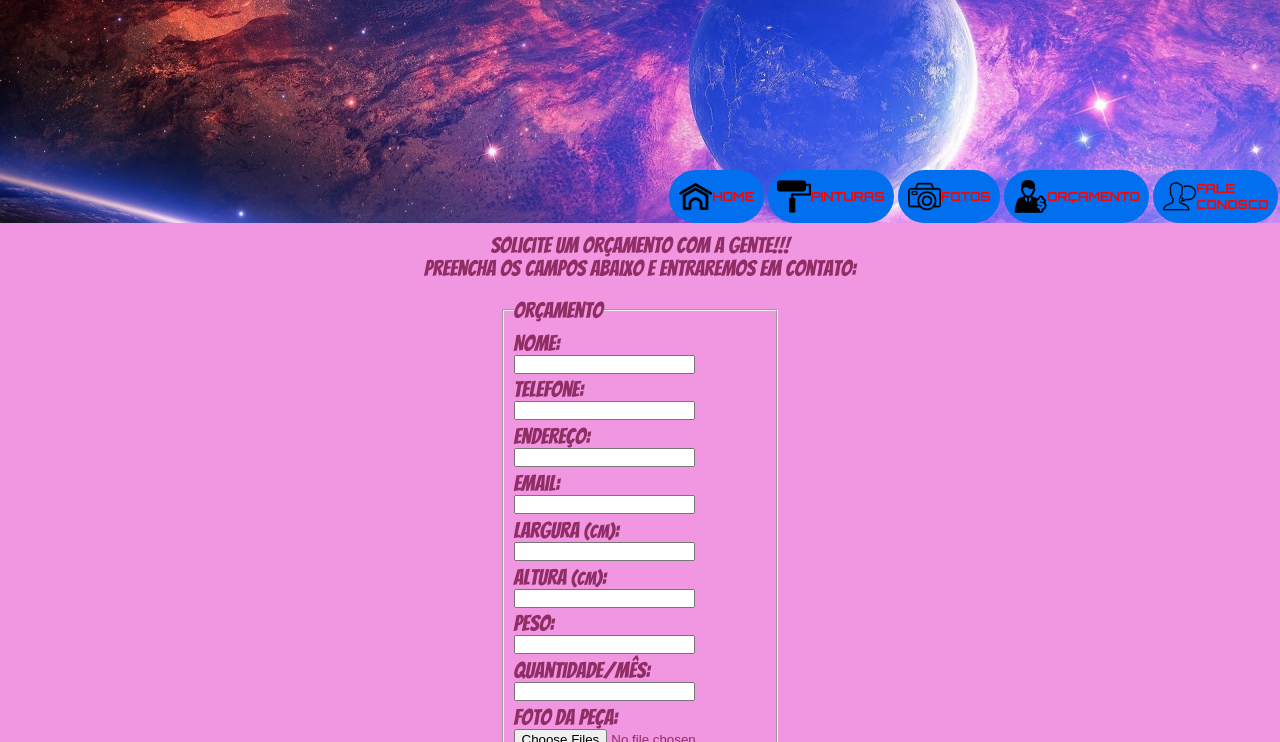
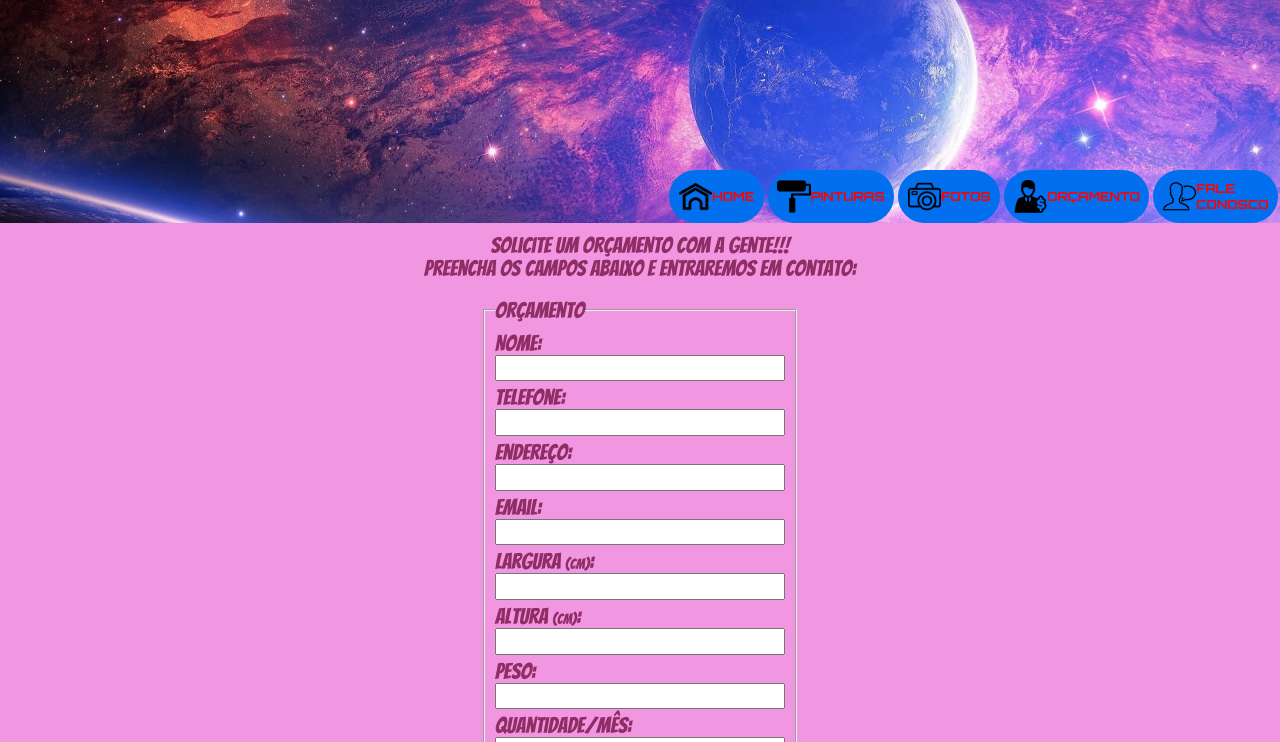
Before and after one commit to Ricnaga/NeonPaint, a plain HTML site: page budget.html in a window 1280 px wide. Shown: the part 58-800 px from the top of the page. Drawn offline with Linux system fonts and the light colour scheme; files whose address does not match are found by name.

Commit message:
customizing small tag

```diff
--- a/styles/budget.css
+++ b/styles/budget.css
@@ -20,4 +20,13 @@ fieldset input{
     align-items: center;
     justify-content: center;
     margin:0 0 0.5rem 0;
+
+    width: 290px;
+    height: 2.8rem;
+
+    font: 2rem Bangers;
 }
+
+small{
+    font-size: 1.5rem;
+}
```
